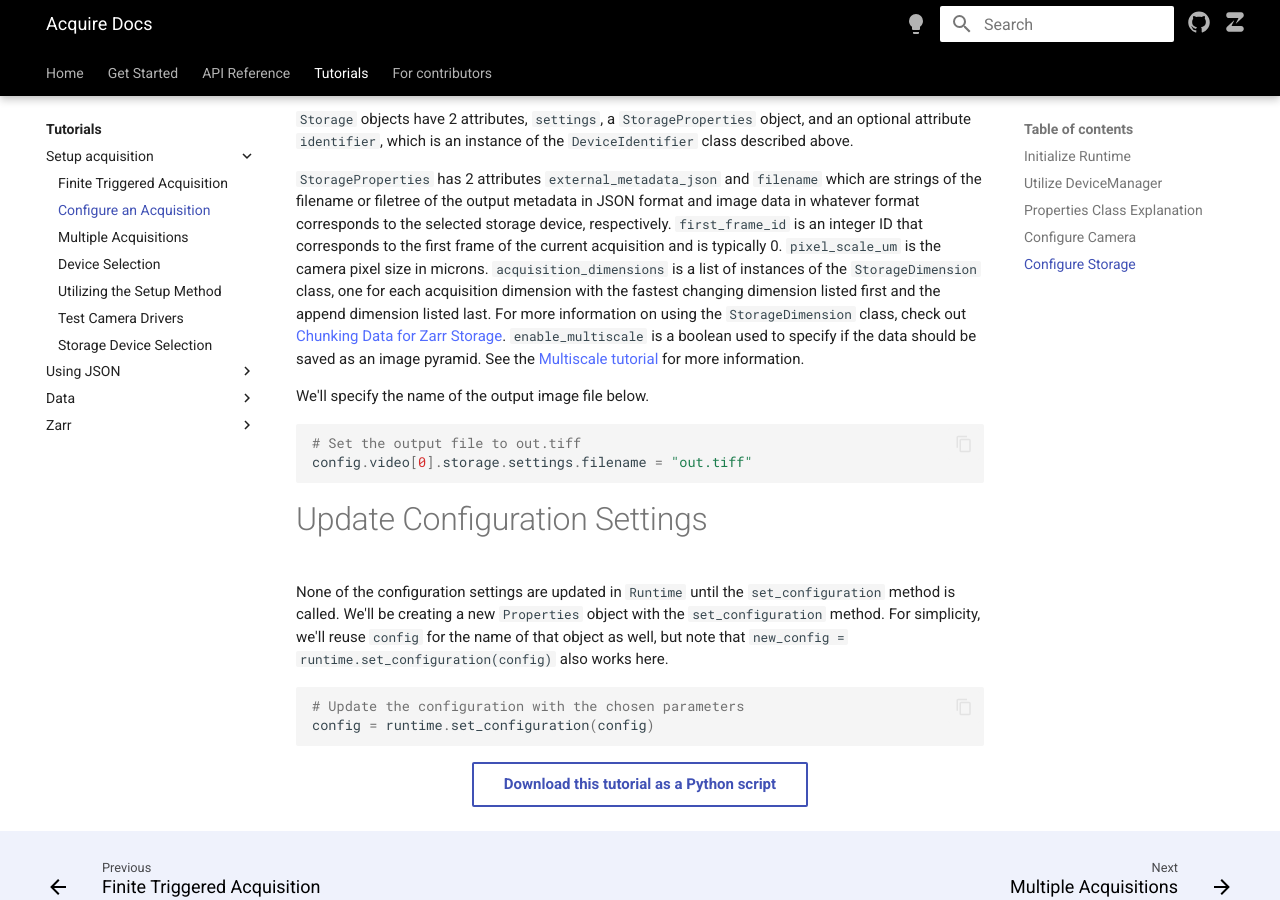
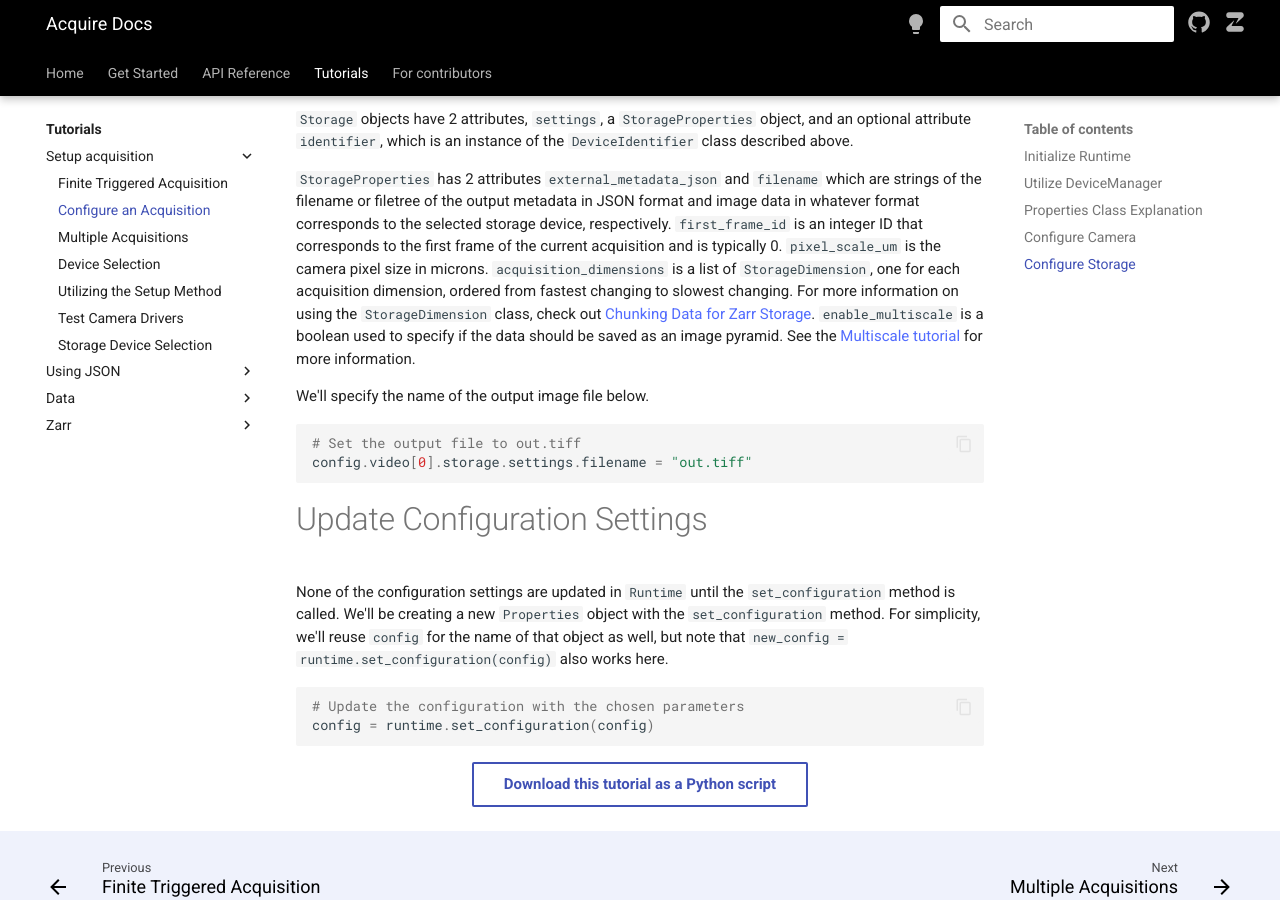
Before and after one commit to melissawm/acquire-docs, an MkDocs documentation site: the page built from docs/tutorials/setup_acquisition/configure.md, in a window 1280 px wide and 900 px high, scrolled down 2181 px. Built offline with MkDocs 1.6.1 and Material for MkDocs 9.7.7, drawn with Linux system fonts in a browser that asks for light colours; nearby versions of some CDN libraries; comment, search, counter and statistics services are not loaded.

Commit message:
Update docs/tutorials/setup_acquisition/configure.md
Co-authored-by: Alan Liddell <aliddell@chanzuckerberg.com>

```diff
--- a/docs/tutorials/setup_acquisition/configure.md
+++ b/docs/tutorials/setup_acquisition/configure.md
@@ -65,7 +65,7 @@
 ## Configure `Storage`
 `Storage` objects have 2 attributes, `settings`, a `StorageProperties` object, and an optional attribute `identifier`, which is an instance of the `DeviceIdentifier` class described above.
 
-`StorageProperties` has 2 attributes `external_metadata_json` and `filename` which are strings of the filename or filetree of the output metadata in JSON format and image data in whatever format corresponds to the selected storage device, respectively. `first_frame_id` is an integer ID that corresponds to the first frame of the current acquisition and is typically 0. `pixel_scale_um` is the camera pixel size in microns. `acquisition_dimensions` is a list of instances of the `StorageDimension` class, one for each acquisition dimension with the fastest changing dimension listed first and the append dimension listed last. For more information on using the `StorageDimension` class, check out [Chunking Data for Zarr Storage](../zarr/chunked.md). `enable_multiscale` is a boolean used to specify if the data should be saved as an image pyramid. See the [Multiscale tutorial](../zarr/multiscale.md) for more information.
+`StorageProperties` has 2 attributes `external_metadata_json` and `filename` which are strings of the filename or filetree of the output metadata in JSON format and image data in whatever format corresponds to the selected storage device, respectively. `first_frame_id` is an integer ID that corresponds to the first frame of the current acquisition and is typically 0. `pixel_scale_um` is the camera pixel size in microns. `acquisition_dimensions` is a list of `StorageDimension`, one for each acquisition dimension, ordered from fastest changing to slowest changing. For more information on using the `StorageDimension` class, check out [Chunking Data for Zarr Storage](../zarr/chunked.md). `enable_multiscale` is a boolean used to specify if the data should be saved as an image pyramid. See the [Multiscale tutorial](../zarr/multiscale.md) for more information.
 
 We'll specify the name of the output image file below.
 
```
